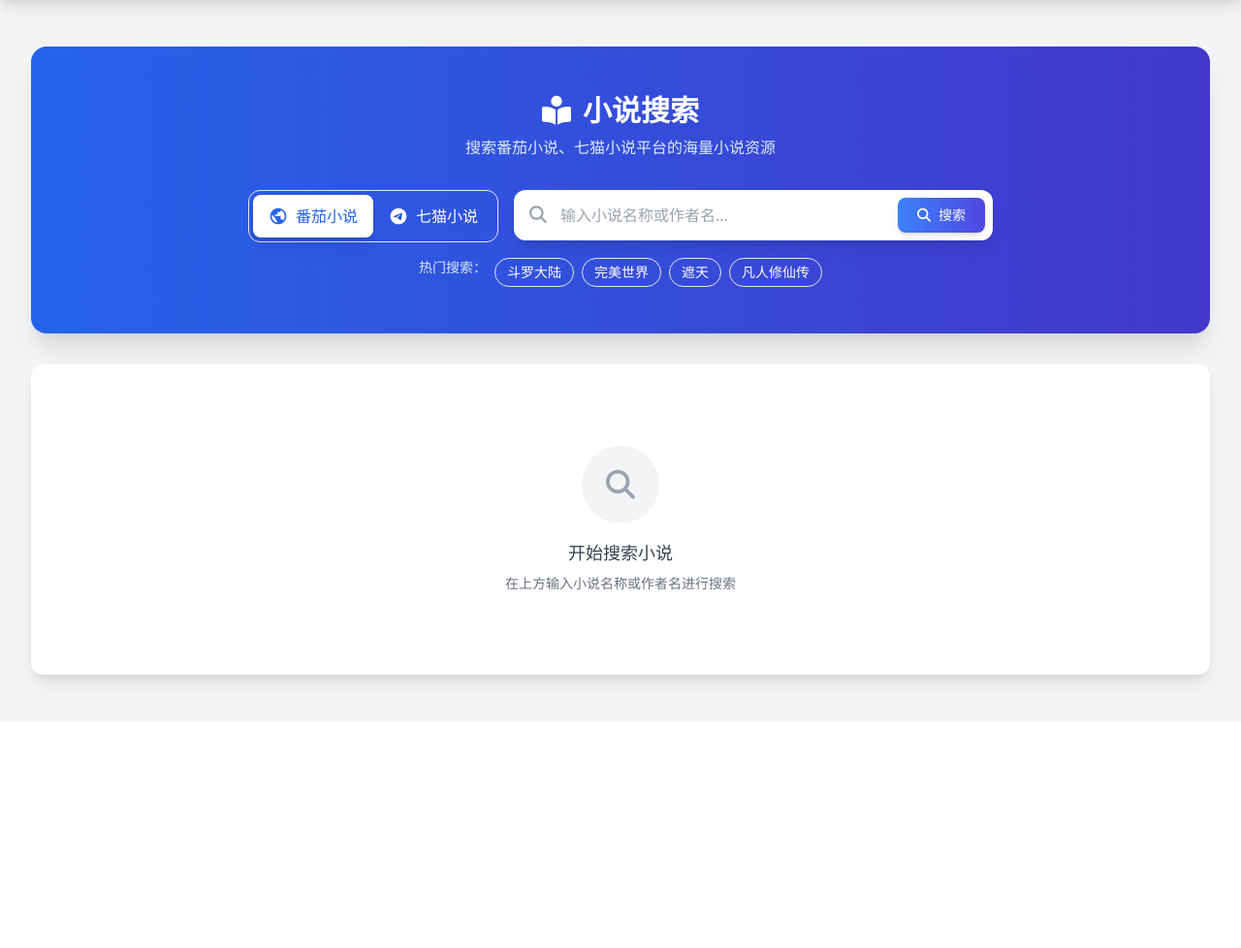
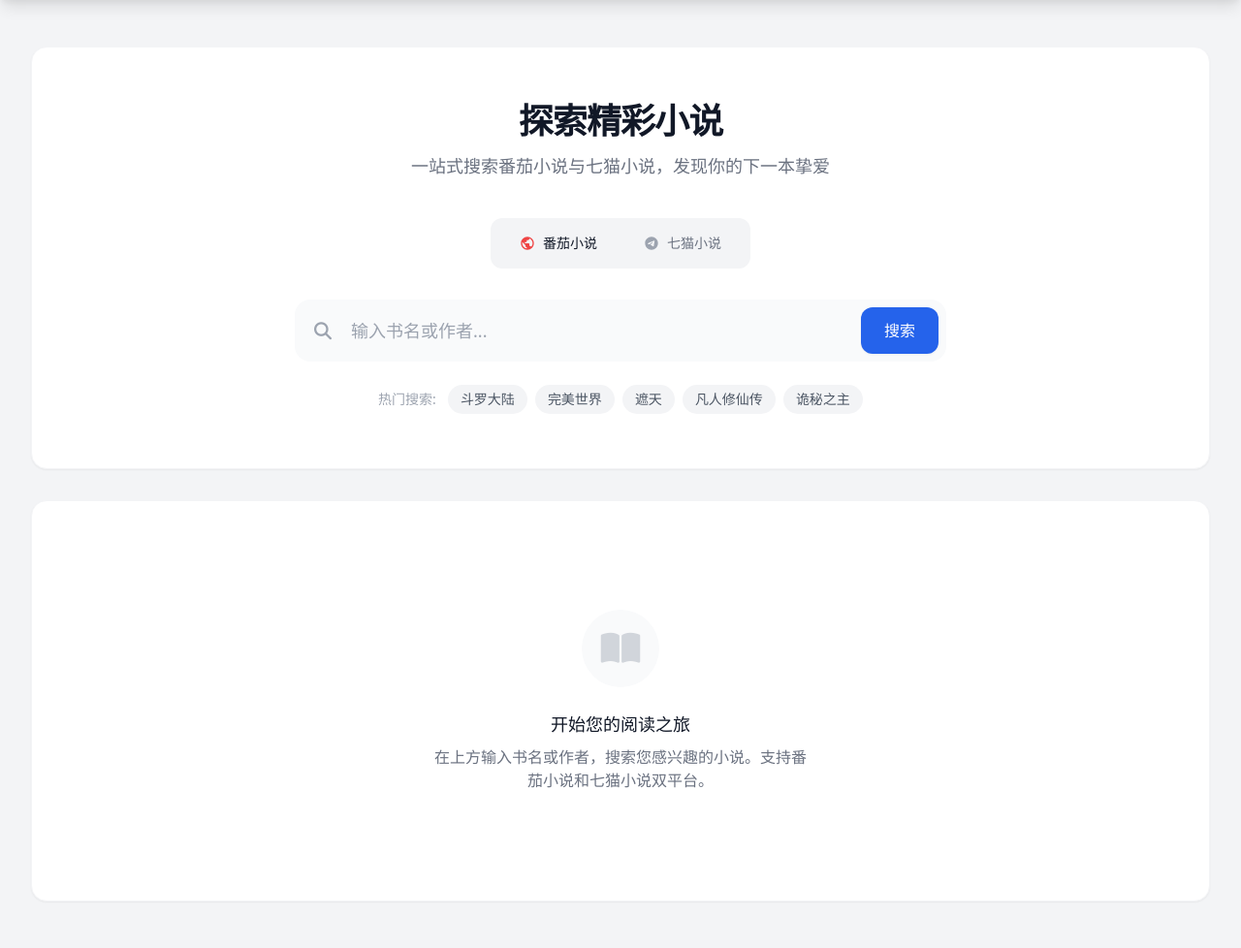
Before and after one commit to qisumi/fanqie-qimao-downloader, a FastAPI app: page /search in a window 1280 px wide. Shown: the part 64-1042 px from the top of the page at 97% size. Before the commit the page ends 780 px from the top, so only its background shows below. Run offline with FastAPI, Linux system fonts and the light colour scheme; some libraries are stand-ins or nearby versions.

Commit message:
style: redesign search page with clean UI and smooth animations

```diff
--- a/app/web/templates/search.html
+++ b/app/web/templates/search.html
@@ -4,79 +4,87 @@
 
 {% block content %}
 <div class="px-4 py-6 sm:px-0" x-data="searchForm()">
-    <!-- 搜索卡片 -->
-    <div class="bg-gradient-to-r from-blue-600 to-indigo-700 rounded-2xl shadow-xl overflow-hidden mb-8">
-        <div class="px-6 py-8 sm:px-10 sm:py-12">
-            <div class="text-center mb-8">
-                <h2 class="text-2xl sm:text-3xl font-bold text-white mb-2">
-                    <i class="fas fa-book-reader mr-3"></i>小说搜索
+    <!-- 搜索区域 -->
+    <div class="bg-white rounded-2xl shadow-sm border border-gray-100 overflow-hidden mb-8">
+        <div class="px-6 py-10 sm:px-12 sm:py-14">
+            <div class="text-center mb-10">
+                <h2 class="text-3xl sm:text-4xl font-extrabold text-gray-900 mb-3 tracking-tight">
+                    探索精彩小说
                 </h2>
-                <p class="text-blue-100 text-sm sm:text-base">搜索番茄小说、七猫小说平台的海量小说资源</p>
+                <p class="text-gray-500 text-base sm:text-lg max-w-2xl mx-auto">
+                    一站式搜索番茄小说与七猫小说，发现你的下一本挚爱
+                </p>
             </div>
 
             <!-- 搜索表单 -->
-            <div class="max-w-3xl mx-auto">
-                <div class="flex flex-col sm:flex-row gap-4">
-                    <!-- 平台选择器 -->
-                    <div class="relative">
-                        <div class="flex bg-white/10 backdrop-blur rounded-xl p-1 border border-white/20">
+            <div class="max-w-2xl mx-auto">
+                <!-- 平台切换器 -->
+                <div class="flex justify-center mb-8">
+                    <div class="relative bg-gray-100 p-1.5 rounded-xl inline-flex w-full sm:w-auto min-w-[320px]">
+                        <!-- 滑块背景 -->
+                        <div class="absolute top-1.5 bottom-1.5 left-1.5 w-[calc(50%-6px)] bg-white rounded-lg shadow-sm transition-all duration-300 ease-[cubic-bezier(0.4,0,0.2,1)]"
+                             :class="platform === 'fanqie' ? 'translate-x-0' : 'translate-x-full'"></div>
+
+                        <!-- 番茄按钮 -->
                         <button type="button"
                                 @click="platform = 'fanqie'"
-                                    :class="platform === 'fanqie' ? 'bg-white text-blue-600 shadow-lg' : 'text-white hover:bg-white/10'"
-                                    class="flex items-center px-4 py-2.5 rounded-lg font-medium transition-all duration-200 text-sm sm:text-base">
-                                <svg class="w-5 h-5 mr-2" viewBox="0 0 24 24" fill="currentColor">
+                                class="relative z-10 w-1/2 flex items-center justify-center px-6 py-2.5 text-sm font-medium rounded-lg transition-colors duration-300 focus:outline-none"
+                                :class="platform === 'fanqie' ? 'text-gray-900' : 'text-gray-500 hover:text-gray-700'">
+                            <span class="flex items-center">
+                                <svg class="w-4 h-4 mr-2" :class="platform === 'fanqie' ? 'text-red-500' : 'text-gray-400'" viewBox="0 0 24 24" fill="currentColor">
                                     <path d="M12 2C6.48 2 2 6.48 2 12s4.48 10 10 10 10-4.48 10-10S17.52 2 12 2zm-1 17.93c-3.95-.49-7-3.85-7-7.93 0-.62.08-1.21.21-1.79L9 15v1c0 1.1.9 2 2 2v1.93zm6.9-2.54c-.26-.81-1-1.39-1.9-1.39h-1v-3c0-.55-.45-1-1-1H8v-2h2c.55 0 1-.45 1-1V7h2c1.1 0 2-.9 2-2v-.41c2.93 1.19 5 4.06 5 7.41 0 2.08-.8 3.97-2.1 5.39z"/>
                                 </svg>
                                 番茄小说
+                            </span>
                         </button>
+
+                        <!-- 七猫按钮 -->
                         <button type="button"
                                 @click="platform = 'qimao'"
-                                    :class="platform === 'qimao' ? 'bg-white text-indigo-600 shadow-lg' : 'text-white hover:bg-white/10'"
-                                    class="flex items-center px-4 py-2.5 rounded-lg font-medium transition-all duration-200 text-sm sm:text-base">
-                                <svg class="w-5 h-5 mr-2" viewBox="0 0 24 24" fill="currentColor">
+                                class="relative z-10 w-1/2 flex items-center justify-center px-6 py-2.5 text-sm font-medium rounded-lg transition-colors duration-300 focus:outline-none"
+                                :class="platform === 'qimao' ? 'text-gray-900' : 'text-gray-500 hover:text-gray-700'">
+                            <span class="flex items-center">
+                                <svg class="w-4 h-4 mr-2" :class="platform === 'qimao' ? 'text-yellow-500' : 'text-gray-400'" viewBox="0 0 24 24" fill="currentColor">
                                     <path d="M12 2C6.48 2 2 6.48 2 12s4.48 10 10 10 10-4.48 10-10S17.52 2 12 2zm4.64 6.8c-.15 1.58-.8 5.42-1.13 7.19-.14.75-.42 1-.68 1.03-.58.05-1.02-.38-1.58-.75-.88-.58-1.38-.94-2.23-1.5-.99-.65-.35-1.01.22-1.59.15-.15 2.71-2.48 2.76-2.69a.2.2 0 00-.05-.18c-.06-.05-.14-.03-.21-.02-.09.02-1.49.95-4.22 2.79-.4.27-.76.41-1.08.4-.36-.01-1.04-.2-1.55-.37-.63-.2-1.12-.31-1.08-.66.02-.18.27-.36.74-.55 2.92-1.27 4.86-2.11 5.83-2.51 2.78-1.16 3.35-1.36 3.73-1.36.08 0 .27.02.39.12.1.08.13.19.14.27-.01.06.01.24 0 .38z"/>
                                 </svg>
                                 七猫小说
+                            </span>
                         </button>
                     </div>
                 </div>
 
                 <!-- 搜索输入框 -->
-                    <div class="flex-1 relative">
-                        <div class="relative flex items-center">
-                            <div class="absolute left-4 text-gray-400">
-                                <i class="fas fa-search text-lg"></i>
+                <div class="relative group mb-6">
+                    <div class="absolute inset-y-0 left-0 pl-5 flex items-center pointer-events-none">
+                        <i class="fas fa-search text-gray-400 group-focus-within:text-blue-600 transition-colors duration-300 text-lg"></i>
                     </div>
                     <input type="text"
                            id="keyword"
                            x-model="keyword"
                            @keyup.enter="search()"
-                                   class="w-full pl-12 pr-32 py-3.5 bg-white rounded-xl border-0 shadow-lg text-gray-800 placeholder-gray-400 focus:ring-4 focus:ring-white/30 focus:outline-none text-base"
-                                   placeholder="输入小说名称或作者名...">
+                           class="block w-full pl-14 pr-32 py-4 bg-gray-50 border-2 border-transparent text-gray-900 placeholder-gray-400 rounded-2xl focus:bg-white focus:border-blue-500 focus:ring-0 focus:shadow-lg transition-all duration-300 sm:text-lg"
+                           placeholder="输入书名或作者...">
+
+                    <div class="absolute inset-y-2 right-2">
                         <button @click="search()"
                                 :disabled="!keyword.trim() || loading"
-                                    class="absolute right-2 inline-flex items-center px-5 py-2 bg-gradient-to-r from-blue-500 to-indigo-600 hover:from-blue-600 hover:to-indigo-700 text-white font-medium rounded-lg shadow-md transition-all duration-200 disabled:opacity-50 disabled:cursor-not-allowed text-sm">
+                                class="h-full px-6 bg-blue-600 hover:bg-blue-700 text-white font-medium rounded-xl shadow-sm transition-all duration-200 disabled:opacity-50 disabled:cursor-not-allowed flex items-center">
                             <template x-if="loading">
-                                    <span class="flex items-center">
-                                        <i class="fas fa-spinner fa-spin mr-2"></i>搜索中
-                                    </span>
+                                <i class="fas fa-spinner fa-spin"></i>
                             </template>
                             <template x-if="!loading">
-                                    <span class="flex items-center">
-                                        <i class="fas fa-search mr-2"></i>搜索
-                                    </span>
+                                <span>搜索</span>
                             </template>
                         </button>
                     </div>
                 </div>
-                </div>
 
-                <!-- 搜索提示 -->
-                <div class="mt-4 flex flex-wrap gap-2 justify-center">
-                    <span class="text-blue-100 text-sm">热门搜索：</span>
-                    <template x-for="tag in ['斗罗大陆', '完美世界', '遮天', '凡人修仙传']" :key="tag">
+                <!-- 热门搜索 -->
+                <div class="flex flex-wrap items-center justify-center gap-2">
+                    <span class="text-sm text-gray-400 mr-1">热门搜索:</span>
+                    <template x-for="tag in ['斗罗大陆', '完美世界', '遮天', '凡人修仙传', '诡秘之主']" :key="tag">
                         <button @click="keyword = tag; search()"
-                                class="px-3 py-1 bg-white/10 hover:bg-white/20 text-white text-sm rounded-full transition-colors border border-white/20">
+                                class="px-3 py-1 text-sm text-gray-600 bg-gray-100 hover:bg-blue-50 hover:text-blue-600 rounded-full transition-colors duration-200 border border-transparent hover:border-blue-100">
                             <span x-text="tag"></span>
                         </button>
                     </template>
@@ -86,71 +94,81 @@
     </div>
 
     <!-- 搜索结果区域 -->
-    <div class="bg-white shadow-lg rounded-xl overflow-hidden">
-        <div class="px-6 py-5 sm:px-8">
+    <div class="bg-white shadow-sm border border-gray-100 rounded-2xl overflow-hidden">
+        <div class="px-6 py-8 sm:px-8">
             <!-- 结果标题 -->
-            <div x-show="results.length > 0" class="flex items-center justify-between mb-6">
-                <h3 class="text-lg font-semibold text-gray-900 flex items-center">
-                    <i class="fas fa-list-ul text-blue-500 mr-2"></i>
+            <div x-show="results.length > 0" class="flex items-center justify-between mb-6 pb-4 border-b border-gray-100">
+                <h3 class="text-lg font-bold text-gray-900 flex items-center">
                     搜索结果
-                    <span class="ml-2 px-2.5 py-0.5 bg-blue-100 text-blue-700 text-sm rounded-full" x-text="`${results.length} 本`"></span>
+                    <span class="ml-3 px-2.5 py-0.5 bg-gray-100 text-gray-600 text-xs font-medium rounded-full" x-text="`${results.length} 本`"></span>
                 </h3>
-                <span class="text-sm text-gray-500">
-                    平台: <span class="font-medium" x-text="platform === 'fanqie' ? '番茄小说' : '七猫小说'"></span>
+                <span class="text-sm text-gray-500 flex items-center">
+                    <span class="w-2 h-2 rounded-full mr-2" :class="platform === 'fanqie' ? 'bg-red-500' : 'bg-yellow-500'"></span>
+                    <span x-text="platform === 'fanqie' ? '番茄小说' : '七猫小说'"></span>
                 </span>
             </div>
 
             <!-- 搜索结果列表 -->
-            <div x-show="results.length > 0" x-transition class="space-y-4">
+            <div x-show="results.length > 0" x-transition.opacity.duration.300ms class="grid grid-cols-1 gap-4">
                 <template x-for="book in results" :key="book.book_id">
-                    <div class="group border border-gray-200 rounded-xl p-5 hover:border-blue-300 hover:shadow-md transition-all duration-200 bg-gradient-to-r from-white to-gray-50/50">
+                    <div class="group relative bg-white border border-gray-200 rounded-xl p-4 hover:border-blue-400 hover:shadow-md transition-all duration-300">
                         <div class="flex gap-5">
                             <!-- 书籍封面占位 -->
-                            <div class="hidden sm:flex flex-shrink-0 w-16 h-20 bg-gradient-to-br from-blue-100 to-indigo-100 rounded-lg items-center justify-center">
-                                <i class="fas fa-book text-blue-400 text-2xl"></i>
+                            <div class="hidden sm:flex flex-shrink-0 w-20 h-28 bg-gray-100 rounded-lg items-center justify-center group-hover:bg-blue-50 transition-colors duration-300">
+                                <i class="fas fa-book text-gray-300 text-3xl group-hover:text-blue-300 transition-colors duration-300"></i>
                             </div>
 
                             <!-- 书籍信息 -->
-                            <div class="flex-1 min-w-0">
-                                <div class="flex items-start justify-between gap-4">
-                                    <div class="flex-1 min-w-0">
-                                        <h4 class="text-lg font-semibold text-gray-900 truncate group-hover:text-blue-600 transition-colors"
+                            <div class="flex-1 min-w-0 py-1">
+                                <div class="flex flex-col h-full justify-between">
+                                    <div>
+                                        <div class="flex justify-between items-start gap-4">
+                                            <h4 class="text-lg font-bold text-gray-900 truncate group-hover:text-blue-600 transition-colors duration-200"
                                                 x-text="book.book_name || book.title"></h4>
-                                        <div class="mt-2 flex flex-wrap items-center gap-3 text-sm text-gray-600">
+
+                                            <!-- 状态标签 -->
+                                            <span class="inline-flex items-center px-2.5 py-0.5 rounded-full text-xs font-medium"
+                                                  :class="book.creation_status === '完结' ? 'bg-green-100 text-green-800' : 'bg-yellow-100 text-yellow-800'">
+                                                <span x-text="book.creation_status"></span>
+                                            </span>
+                                        </div>
+
+                                        <div class="mt-2 flex items-center text-sm text-gray-500 space-x-4">
                                             <span class="flex items-center">
-                                                <i class="fas fa-user text-gray-400 mr-1.5"></i>
+                                                <i class="fas fa-user-edit mr-1.5 text-gray-400"></i>
                                                 <span x-text="book.author"></span>
                                             </span>
                                             <span class="flex items-center">
-                                                <i class="fas fa-file-word text-gray-400 mr-1.5"></i>
+                                                <i class="fas fa-align-left mr-1.5 text-gray-400"></i>
                                                 <span x-text="((book.word_count || 0) / 10000).toFixed(1) + ' 万字'"></span>
                                             </span>
-                                            <span class="flex items-center">
-                                                <i class="fas fa-circle text-xs mr-1.5"
-                                                   :class="book.creation_status === '完结' ? 'text-green-500' : 'text-yellow-500'"></i>
-                                                <span x-text="book.creation_status"></span>
-                                            </span>
                                         </div>
+
                                         <!-- 简介 -->
-                                        <p class="mt-2 text-sm text-gray-500 line-clamp-2"
+                                        <p class="mt-3 text-sm text-gray-600 line-clamp-2 leading-relaxed"
                                            x-show="book.abstract || book.description"
                                            x-text="book.abstract || book.description"></p>
                                     </div>
 
-                                    <!-- 添加按钮 -->
-                                    <div class="flex-shrink-0">
+                                    <!-- 操作栏 -->
+                                    <div class="mt-4 flex items-center justify-end">
                                         <button @click="addBook(book)"
                                                 :disabled="isAdding(book)"
-                                                class="inline-flex items-center px-4 py-2.5 border-0 text-sm font-medium rounded-lg text-white transition-all duration-200 shadow-md hover:shadow-lg"
-                                                :class="isAdding(book) ? 'bg-gray-400 cursor-not-allowed' : 'bg-gradient-to-r from-green-500 to-emerald-600 hover:from-green-600 hover:to-emerald-700'">
+                                                class="inline-flex items-center px-5 py-2 border border-transparent text-sm font-medium rounded-lg text-white transition-all duration-200 shadow-sm hover:shadow focus:outline-none focus:ring-2 focus:ring-offset-2 focus:ring-blue-500"
+                                                :class="isAdding(book) ? 'bg-gray-400 cursor-not-allowed' : 'bg-blue-600 hover:bg-blue-700'">
                                             <template x-if="isAdding(book)">
                                                 <span class="flex items-center">
-                                                    <i class="fas fa-spinner fa-spin mr-2"></i>添加中
+                                                    <svg class="animate-spin -ml-1 mr-2 h-4 w-4 text-white" xmlns="http://www.w3.org/2000/svg" fill="none" viewBox="0 0 24 24">
+                                                        <circle class="opacity-25" cx="12" cy="12" r="10" stroke="currentColor" stroke-width="4"></circle>
+                                                        <path class="opacity-75" fill="currentColor" d="M4 12a8 8 0 018-8V0C5.373 0 0 5.373 0 12h4zm2 5.291A7.962 7.962 0 014 12H0c0 3.042 1.135 5.824 3 7.938l3-2.647z"></path>
+                                                    </svg>
+                                                    添加中...
                                                 </span>
                                             </template>
                                             <template x-if="!isAdding(book)">
                                                 <span class="flex items-center">
-                                                    <i class="fas fa-plus-circle mr-2"></i>添加到书架
+                                                    <i class="fas fa-plus mr-2"></i>
+                                                    加入书架
                                                 </span>
                                             </template>
                                         </button>
@@ -163,29 +181,30 @@
             </div>
 
             <!-- 加载状态 -->
-            <div x-show="loading" class="text-center py-16">
-                <div class="inline-flex items-center justify-center w-16 h-16 bg-blue-100 rounded-full mb-4">
-                    <i class="fas fa-spinner fa-spin text-blue-600 text-2xl"></i>
+            <div x-show="loading" class="text-center py-20">
+                <div class="inline-flex items-center justify-center w-16 h-16 bg-blue-50 rounded-full mb-6 animate-pulse">
+                    <i class="fas fa-search text-blue-500 text-2xl"></i>
                 </div>
-                <p class="text-gray-600">正在搜索中，请稍候...</p>
+                <h3 class="text-lg font-medium text-gray-900">正在搜索...</h3>
+                <p class="mt-1 text-gray-500">请稍候，正在从平台获取数据</p>
             </div>
 
             <!-- 空状态 - 未搜索 -->
-            <div x-show="!loading && results.length === 0 && !hasSearched" class="text-center py-16">
-                <div class="inline-flex items-center justify-center w-20 h-20 bg-gray-100 rounded-full mb-4">
-                    <i class="fas fa-search text-gray-400 text-3xl"></i>
+            <div x-show="!loading && results.length === 0 && !hasSearched" class="text-center py-20">
+                <div class="inline-flex items-center justify-center w-20 h-20 bg-gray-50 rounded-full mb-6">
+                    <i class="fas fa-book-open text-gray-300 text-4xl"></i>
                 </div>
-                <h4 class="text-lg font-medium text-gray-700 mb-2">开始搜索小说</h4>
-                <p class="text-gray-500 text-sm">在上方输入小说名称或作者名进行搜索</p>
+                <h3 class="text-lg font-medium text-gray-900">开始您的阅读之旅</h3>
+                <p class="mt-2 text-gray-500 max-w-sm mx-auto">在上方输入书名或作者，搜索您感兴趣的小说。支持番茄小说和七猫小说双平台。</p>
             </div>
 
             <!-- 空状态 - 无结果 -->
-            <div x-show="!loading && results.length === 0 && hasSearched" class="text-center py-16">
-                <div class="inline-flex items-center justify-center w-20 h-20 bg-orange-100 rounded-full mb-4">
-                    <i class="fas fa-book-dead text-orange-400 text-3xl"></i>
+            <div x-show="!loading && results.length === 0 && hasSearched" class="text-center py-20">
+                <div class="inline-flex items-center justify-center w-20 h-20 bg-gray-50 rounded-full mb-6">
+                    <i class="far fa-frown text-gray-400 text-4xl"></i>
                 </div>
-                <h4 class="text-lg font-medium text-gray-700 mb-2">未找到相关书籍</h4>
-                <p class="text-gray-500 text-sm">换个关键词试试，或者切换到其他平台搜索</p>
+                <h3 class="text-lg font-medium text-gray-900">未找到相关书籍</h3>
+                <p class="mt-2 text-gray-500">换个关键词试试，或者切换平台搜索</p>
             </div>
         </div>
     </div>
```
Lines whose indentation alone changed are shown as unchanged.
